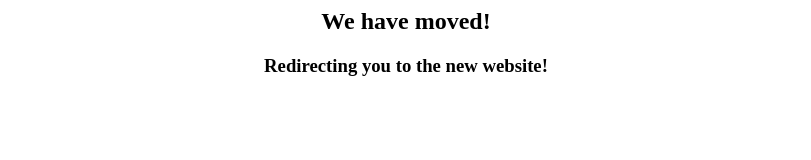
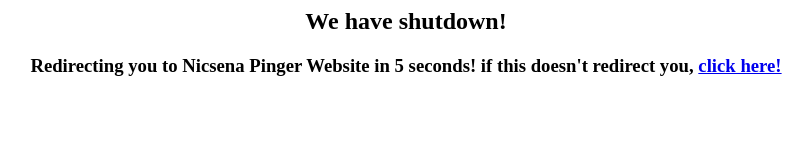
Before and after one commit to Nicsena/watcheye, a website: page views/index.html in a window 1280 px wide. Shown: the whole page, without its empty margins (234-1045 px from the left). Drawn offline with Linux system fonts and the light colour scheme.

Commit message:
Update index.html

```diff
--- a/views/index.html
+++ b/views/index.html
@@ -1,9 +1,12 @@
 <center>
   <h2>
-    We have moved!
+    We have shutdown!
   </h2>
 
 <h3>
-Redirecting you to the new website!
+Redirecting you to Nicsena Pinger Website in 5 seconds! if this doesn't redirect you, <a href="https://nicsena-pinger.tk/">click here!</a>
 </h3>
+
+ <meta http-equiv="refresh" content="5; URL=https://nicsena-pinger.tk/" />
+
 </center>
```
